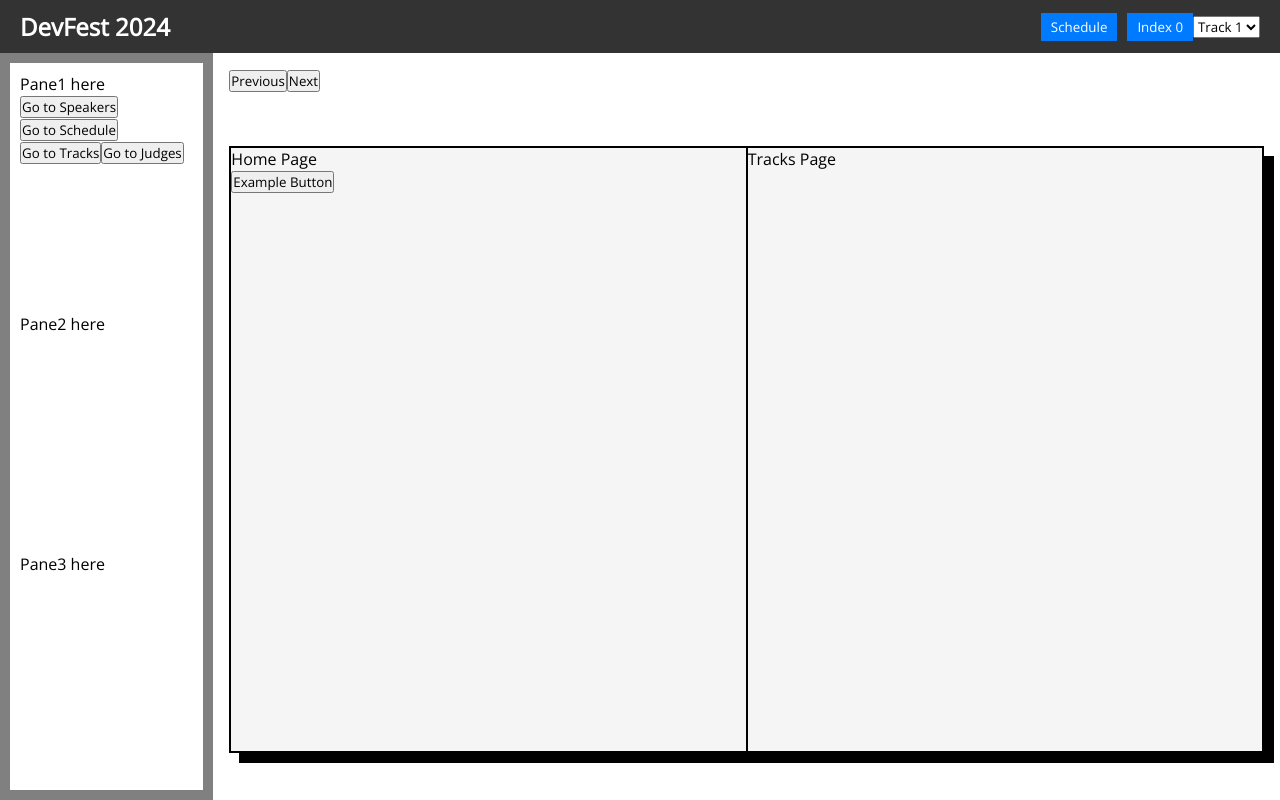
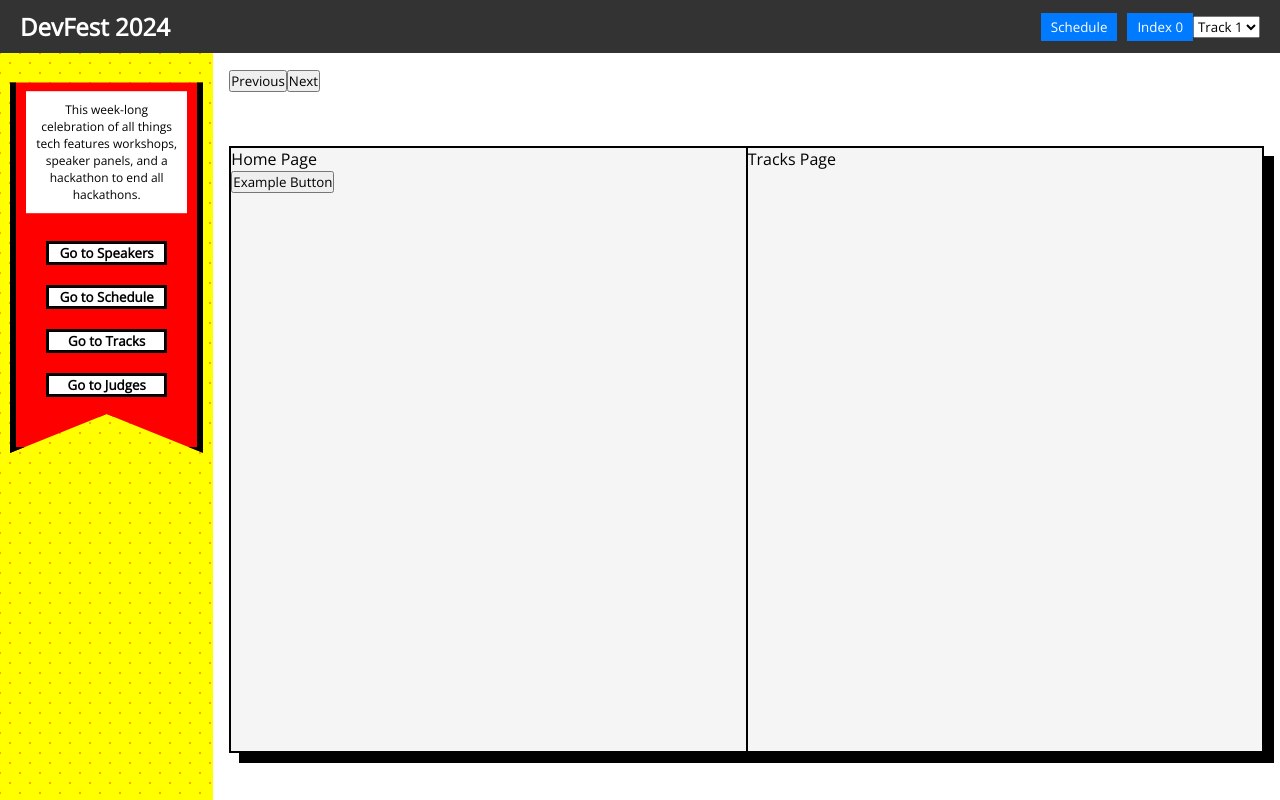
Before and after one commit to adicu/devfest-2024, a Next.js app: page / in a window 1280 px wide. Built offline with nearby package versions, Linux system fonts and the light colour scheme.

Commit message:
added bookmark, and some 1st draft styling

```diff
--- a/src/components/Sidepane.jsx
+++ b/src/components/Sidepane.jsx
@@ -2,33 +2,74 @@ import styled from "@emotion/styled";
 
 const Sidepane = (props) => {
   const Container = styled.div`
-    background-color: gray;
+    background-color: yellow;
     flex: 1;
-  `;
-  const SubContainer = styled.div`
-    background-color: gray;
-    flex: 1;
-    flex-direction: column;
-    height: 100%;
-    padding: 10px;
-  `;
-  const Pane1 = styled.div`
-    background-color: white;
-    height: 33%;
-    padding: 10px;
-  `;
-  const Pane2 = styled.div`
-    background-color: white;
-    height: 33%;
-    padding: 10px;
-  `;
-  const Pane3 = styled.div`
-    background-color: white;
-    height: 34%;
-    padding: 10px;
+    background-image: radial-gradient(circle, orange 10%, transparent 10%),
+      radial-gradient(circle, orange 10%, transparent 10%);
+    background-size: 20px 20px;
+    background-position: 0 0, 10px 10px;
   `;
 
-  console.log(props.pageDictionary);
+  const Ribbon = styled.div`
+    background-color: red;
+    padding: 10px;
+    min-height: 200px;
+    position: relative;
+    clip-path: polygon(0 5%, 100% 5%, 100% 100%, 50% 90%, 0 100%);
+    z-index: 1;
+    display: flex;
+    flex-direction: column;
+    /*background-image: radial-gradient(circle, #fff 10%, transparent 10%),
+      radial-gradient(circle, #fff 10%, transparent 10%);
+    background-size: 20px 20px;
+    background-position: 0 0, 10px 10px;*/
+    margin:10px;
+    border: 6px solid black;
+`;
+
+const Pane2 = styled.div`
+  background-color: red;
+  flex: 1;
+  padding: 10px;
+  display: flex;
+  flex-direction: column;
+  margin-bottom: 20px;
+  /*background-image: radial-gradient(circle, #fff 10%, transparent 10%);
+  background-size: 20px 20px;
+  background-position: 0 0, 20px 20px; /* Adjust the positions */
+  margin-top: 20px;
+`;
+
+
+  const Pane1 = styled.div`
+    background-color: grey;
+    height: 50%;
+    transform: translateY(10%);
+    display: flex;
+    flex-direction: column;
+  `;
+
+
+
+  const Pane3 = styled.div`
+    background-color: lightblue;
+    height: 20%;
+  `;
+
+  const Button = styled.button`
+    margin: 10px;
+    border: 3px solid black;
+    background: white; /* Set the background color to white */
+    color: black; /* Set the font color to black */
+    font-weight: bold; /* Make the font bold */
+`;
+
+  const TextBox = styled.div`
+    background-color: white;
+    padding: 10px;
+    text-align: center;
+    font-size: 12px;
+  `;
 
   const handleButtonClick = (page) => {
     console.log(`Go to ${page}`);
@@ -37,24 +78,22 @@ const Sidepane = (props) => {
 
   return (
     <Container>
-      <SubContainer>
+      <Ribbon>
         <Pane1>
-          <p>Pane1 here</p>
-          <button onClick={() => handleButtonClick("Speakers")}>Go to Speakers</button>
-          <button onClick={() => handleButtonClick("Schedule")}>Go to Schedule</button>
-          <button onClick={() => handleButtonClick("Tracks")}>Go to Tracks</button>
-          <button onClick={() => handleButtonClick("Judges")}>Go to Judges</button>
-
-          {/*<button onClick={() => handleButtonClick("FAQs")}>Go to FAQs</button>*/}
-          {/*<button onClick={() => handleButtonClick("About ADI")}>Go to About ADI</button>*/}
+          <TextBox>
+            This week-long celebration of all things tech features workshops, speaker panels, and a hackathon to end all hackathons.
+          </TextBox>
         </Pane1>
         <Pane2>
-          <p>Pane2 here </p>
+          <Button onClick={() => handleButtonClick("Speakers")}>Go to Speakers</Button>
+          <Button onClick={() => handleButtonClick("Schedule")}>Go to Schedule</Button>
+          <Button onClick={() => handleButtonClick("Tracks")}>Go to Tracks</Button>
+          <Button onClick={() => handleButtonClick("Judges")}>Go to Judges</Button>
         </Pane2>
         <Pane3>
-          <p>Pane3 here</p>
+          {/* */}
         </Pane3>
-      </SubContainer>
+      </Ribbon>
     </Container>
   );
 };
```
